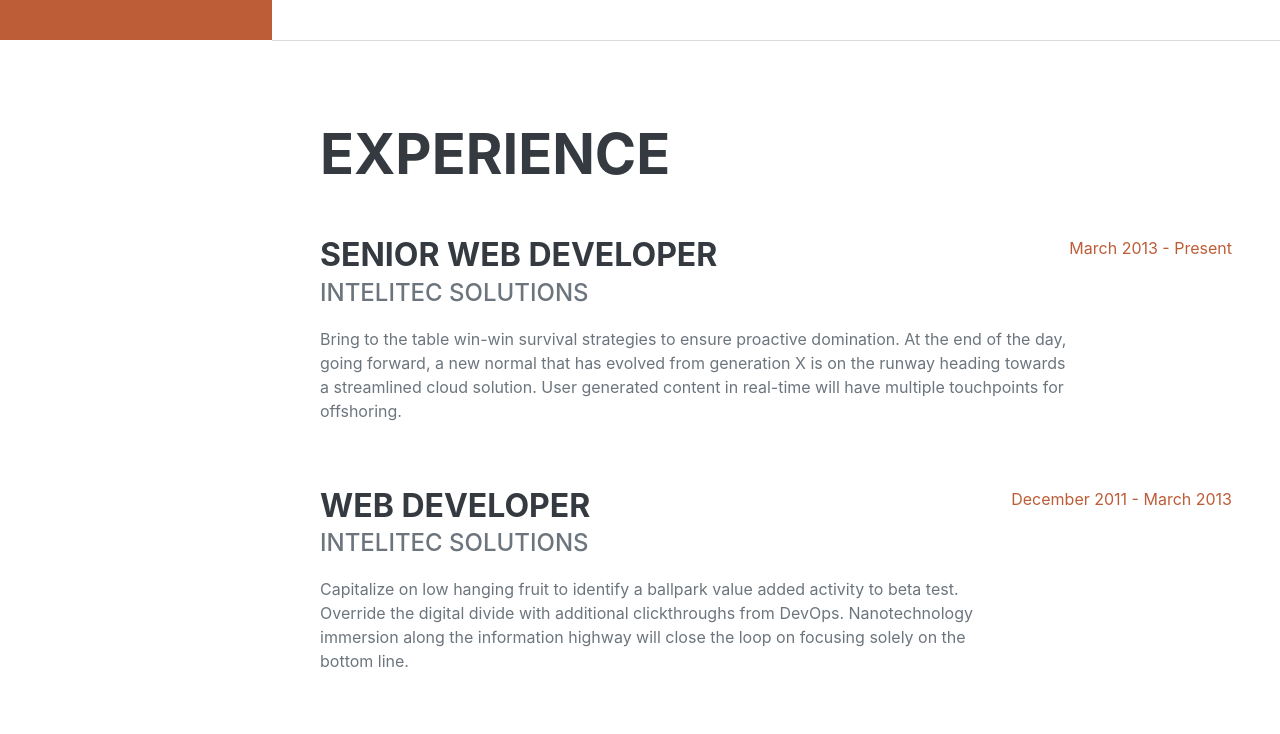
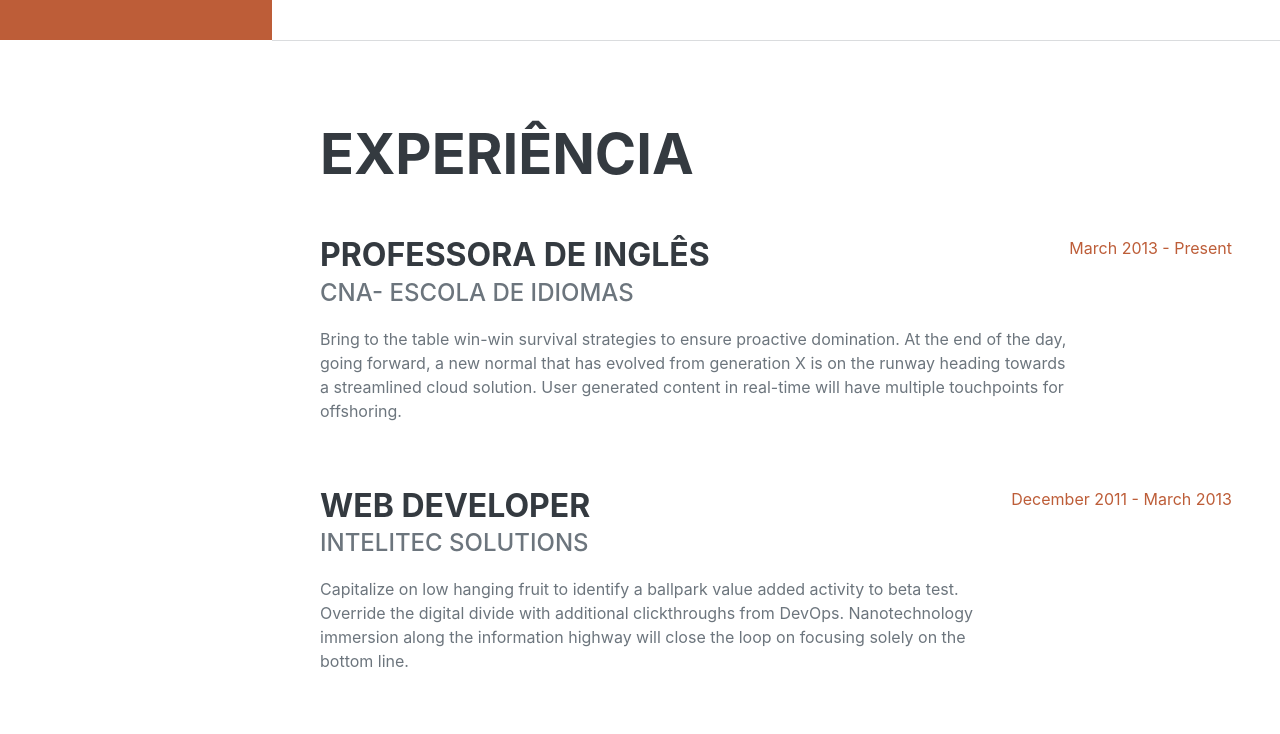
Before and after one commit to isadavoglio/isadavoglio.github.io, a plain HTML site: page index.html in a window 1280 px wide. Shown: the part 760-1494 px from the top of the page. Drawn offline with nearby package versions, Linux system fonts and the light colour scheme; files whose address does not match are found by name; a web font is replaced by a local one.

Commit message:
experiencia

```diff
--- a/index.html
+++ b/index.html
@@ -57,11 +57,11 @@
             <!-- Experience-->
             <section class="resume-section" id="experience">
                 <div class="resume-section-content">
-                    <h2 class="mb-5">Experience</h2>
+                    <h2 class="mb-5">Experiência</h2>
                     <div class="d-flex flex-column flex-md-row justify-content-between mb-5">
                         <div class="flex-grow-1">
-                            <h3 class="mb-0">Senior Web Developer</h3>
-                            <div class="subheading mb-3">Intelitec Solutions</div>
+                            <h3 class="mb-0">Professora de Inglês </h3>
+                            <div class="subheading mb-3">CNA- Escola de Idiomas </div>
                             <p>Bring to the table win-win survival strategies to ensure proactive domination. At the end of the day, going forward, a new normal that has evolved from generation X is on the runway heading towards a streamlined cloud solution. User generated content in real-time will have multiple touchpoints for offshoring.</p>
                         </div>
                         <div class="flex-shrink-0"><span class="text-primary">March 2013 - Present</span></div>
@@ -96,7 +96,7 @@
             <!-- Education-->
             <section class="resume-section" id="education">
                 <div class="resume-section-content">
-                    <h2 class="mb-5">Education</h2>
+                    <h2 class="mb-5">Educação</h2>
                     <div class="d-flex flex-column flex-md-row justify-content-between mb-5">
                         <div class="flex-grow-1">
                             <h3 class="mb-0">UNIFAAT</h3>
@@ -128,7 +128,7 @@
             <!-- Interests-->
             <section class="resume-section" id="interests">
                 <div class="resume-section-content">
-                    <h2 class="mb-5">Interests</h2>
+                    <h2 class="mb-5">Interesses </h2>
                     <p>Apart from being a web developer, I enjoy most of my time being outdoors. In the winter, I am an avid skier and novice ice climber. During the warmer months here in Colorado, I enjoy mountain biking, free climbing, and kayaking.</p>
                     <p class="mb-0">When forced indoors, I follow a number of sci-fi and fantasy genre movies and television shows, I am an aspiring chef, and I spend a large amount of my free time exploring the latest technology advancements in the front-end web development world.</p>
 
```
